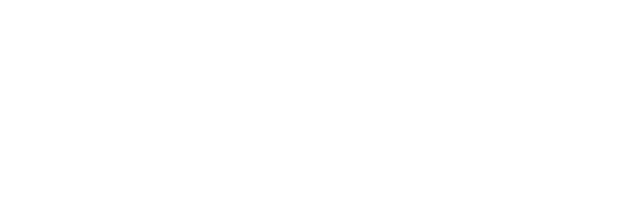
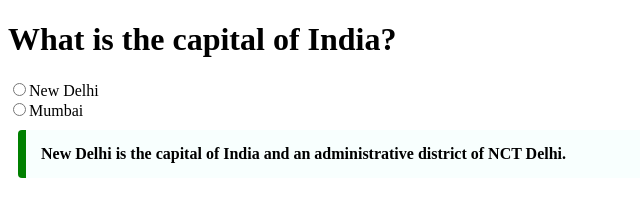
Before and after one commit to acciojob/trivia-AVIJIT-DEY, a website: page main.html in a window 1280 px wide. Shown: the whole page, without its empty margins (0-640 px from the left). Drawn offline with Linux system fonts and the light colour scheme.

Commit message:
created a submission

```diff
--- a/main.html
+++ b/main.html
@@ -4,9 +4,30 @@
 
 <head>
 	<link rel="stylesheet" href="styles.css">
+	<style>
+.answer-box {
+  max-width: 600px;
+  margin: 10px;
+  padding: 15px;
+  border-left: 8px solid green;
+  background-color: #f8fffe;
+  font-weight: bold;
+  border-radius: 4px;
+
+}
+</style>
 </head>
 
 <body>
+<div>
+	<div><h1>What is the capital of India?</h1></div>
+		<label><input type="radio" name="capital">New Delhi</label>
+<br>
+		<label><input type="radio" name="capital">Mumbai</label>
+</div>
+<div class="answer-box">
+New Delhi is the capital of India and an administrative district of NCT Delhi.
+</div>
 	<!-- the entire body must be written by student -->
     <script type="text/javascript" src="./script.js">
 </script>
```
